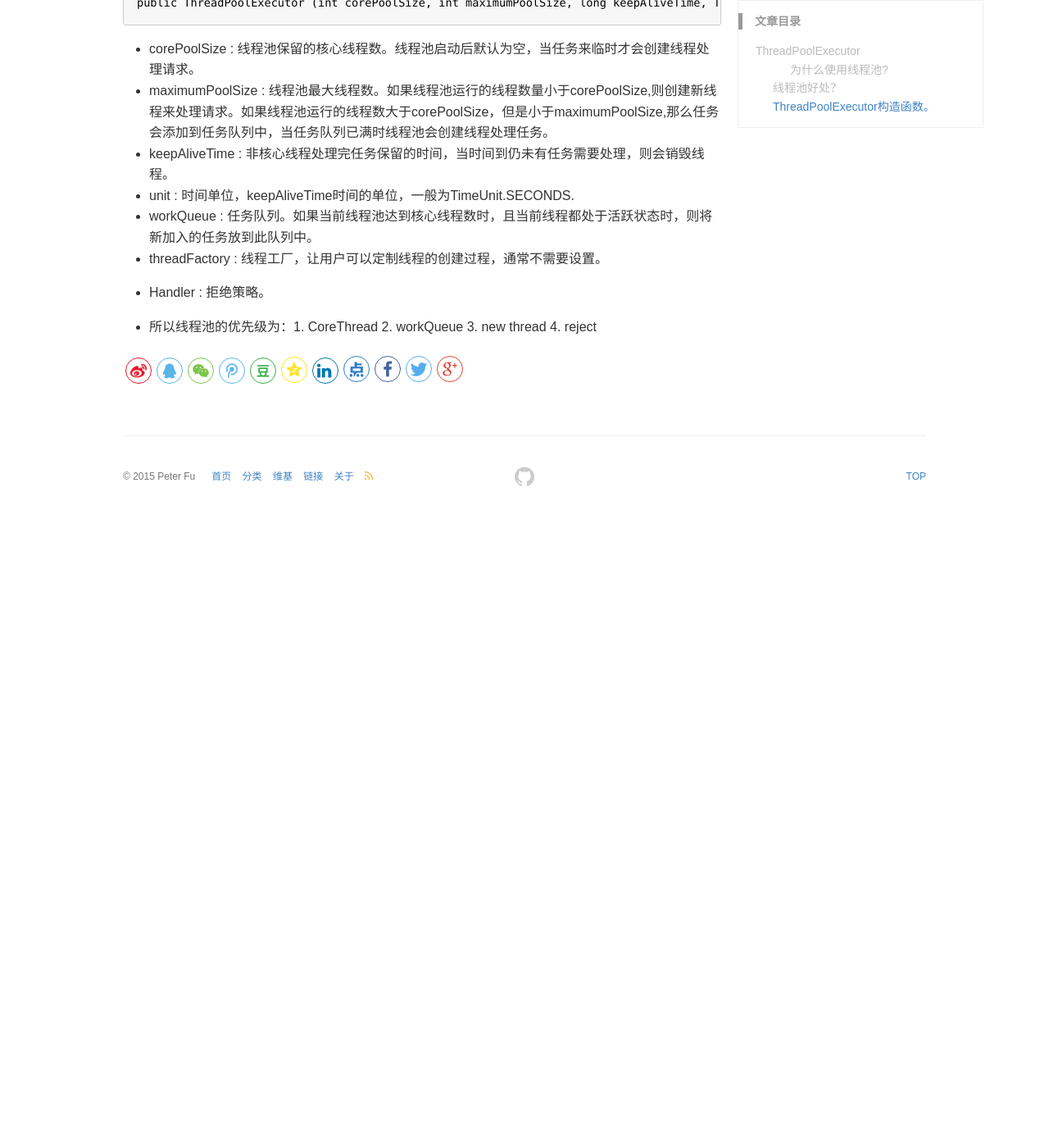
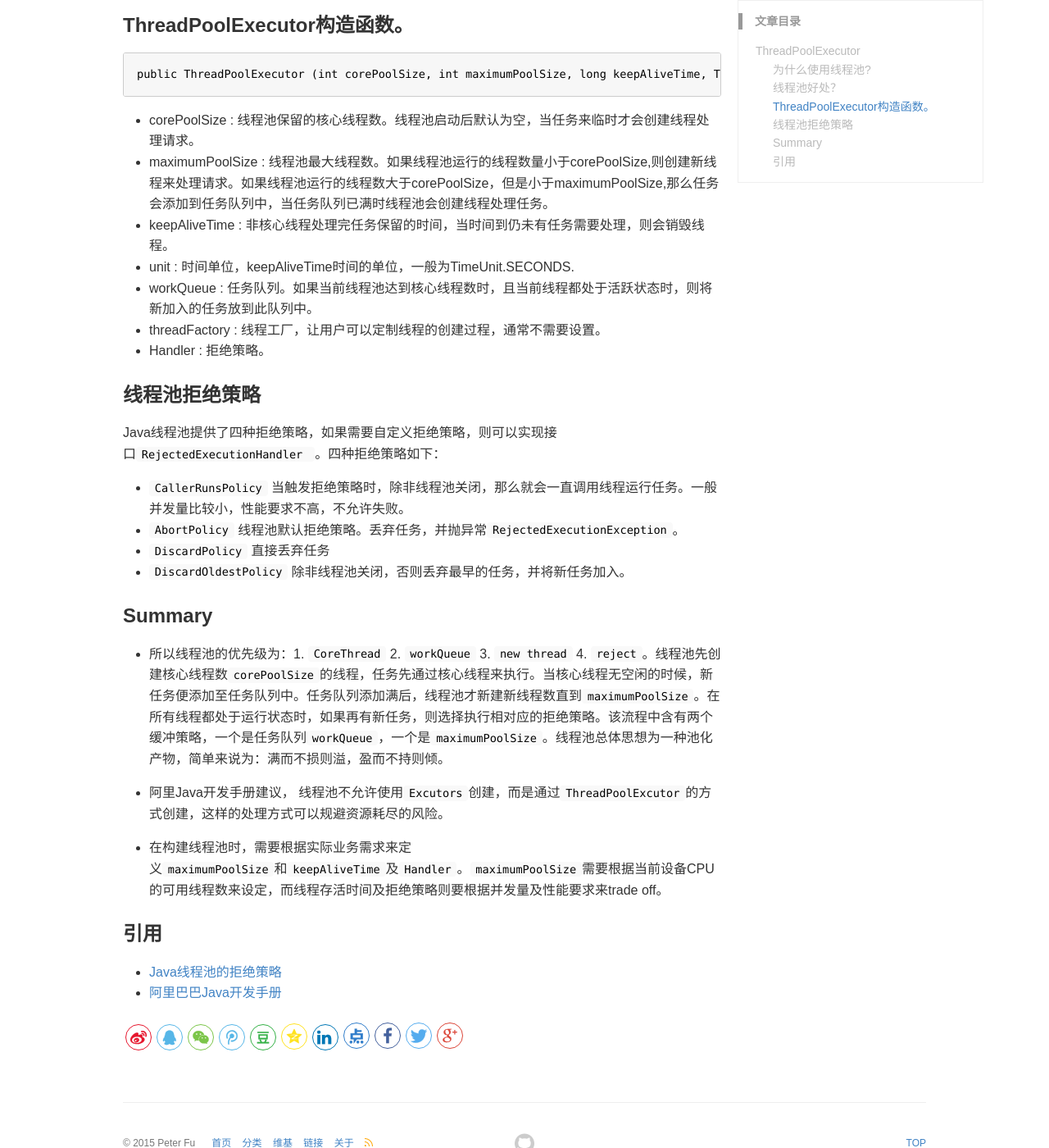
Before and after one commit to PeterXiaosa/PeterXiaosa.github.io, a Jekyll site: the page built from _posts/2019-11-03-Java线程池.md, in a window 1280 px wide and 1400 px high, scrolled down 841 px. Shown: the whole window at 82% size. Built offline with Jekyll 4.4.1, drawn with Linux system fonts in a browser that asks for light colours; comment, search, counter and statistics services are not loaded; before the commit the page ends 1471 px from its top, so only the background shows below that; some of the changed text lies outside the part shown.

Commit message:
1.更新线程池内容。

````diff
--- a/_posts/2019-11-03-Java线程池.md
+++ b/_posts/2019-11-03-Java线程池.md
@@ -16,13 +16,13 @@ keywords: ThreadPoolExecutor
 
 ## ThreadPoolExecutor
 
-#### 为什么使用线程池?
+### 为什么使用线程池?
 * 当我们需要频繁的创建多线程来进行耗时操作的时候，如果使用new Thread()方式来创建之后销毁，对性能影响较大。线程间缺乏管理，可能无限的创建线程相互竞争。所以需要使用到线程池。
 
 ### 线程池好处？
-* 1. 重用存在的线程，减少对象创建、销毁的性能开销。
-* 2. 有效控制最大并发线程数，提高系统资源利用率。
-* 3. 提供定时执行、定期执行、单线程、并发数控制。
+* 1.重用存在的线程，减少对象创建、销毁的性能开销。
+* 2.有效控制最大并发线程数，提高系统资源利用率。
+* 3.提供定时执行、定期执行、单线程、并发数控制。
 
 ### ThreadPoolExecutor构造函数。
 ```Java
@@ -37,4 +37,21 @@ public ThreadPoolExecutor (int corePoolSize, int maximumPoolSize, long keepAlive
 * threadFactory : 线程工厂，让用户可以定制线程的创建过程，通常不需要设置。
 * Handler : 拒绝策略。
 
-* 所以线程池的优先级为：1. CoreThread 2. workQueue 3. new thread 4. reject
+### 线程池拒绝策略
+Java线程池提供了四种拒绝策略，如果需要自定义拒绝策略，则可以实现接口`RejectedExecutionHandler `。四种拒绝策略如下：
+* `CallerRunsPolicy` 当触发拒绝策略时，除非线程池关闭，那么就会一直调用线程运行任务。一般并发量比较小，性能要求不高，不允许失败。
+* `AbortPolicy` 线程池默认拒绝策略。丢弃任务，并抛异常`RejectedExecutionException`。
+* `DiscardPolicy` 直接丢弃任务
+* `DiscardOldestPolicy` 除非线程池关闭，否则丢弃最早的任务，并将新任务加入。
+
+### Summary
+* 所以线程池的优先级为：1. `CoreThread` 2. `workQueue` 3. `new thread` 4. `reject`。线程池先创建核心线程数`corePoolSize`的线程，任务先通过核心线程来执行。当核心线程无空闲的时候，新任务便添加至任务队列中。任务队列添加满后，线程池才新建新线程数直到`maximumPoolSize`。在所有线程都处于运行状态时，如果再有新任务，则选择执行相对应的拒绝策略。该流程中含有两个缓冲策略，一个是任务队列`workQueue`，一个是`maximumPoolSize`。线程池总体思想为一种池化产物，简单来说为：满而不损则溢，盈而不持则倾。
+
+* 阿里Java开发手册建议， 线程池不允许使用`Excutors`创建，而是通过`ThreadPoolExcutor`的方式创建，这样的处理方式可以规避资源耗尽的风险。
+
+* 在构建线程池时，需要根据实际业务需求来定义`maximumPoolSize`和`keepAliveTime`及`Handler`。`maximumPoolSize`需要根据当前设备CPU的可用线程数来设定，而线程存活时间及拒绝策略则要根据并发量及性能要求来trade off。
+
+### 引用
+
+* [Java线程池的拒绝策略](https://www.cnblogs.com/eric-fang/p/11584142.html)
+* [阿里巴巴Java开发手册]()
````
Also changed, not shown: _posts/2019-09-09-Android系统启动流程.md (+7 -5 lines), _posts/HashMap的源码分析.md (added, +9 -0 lines).
